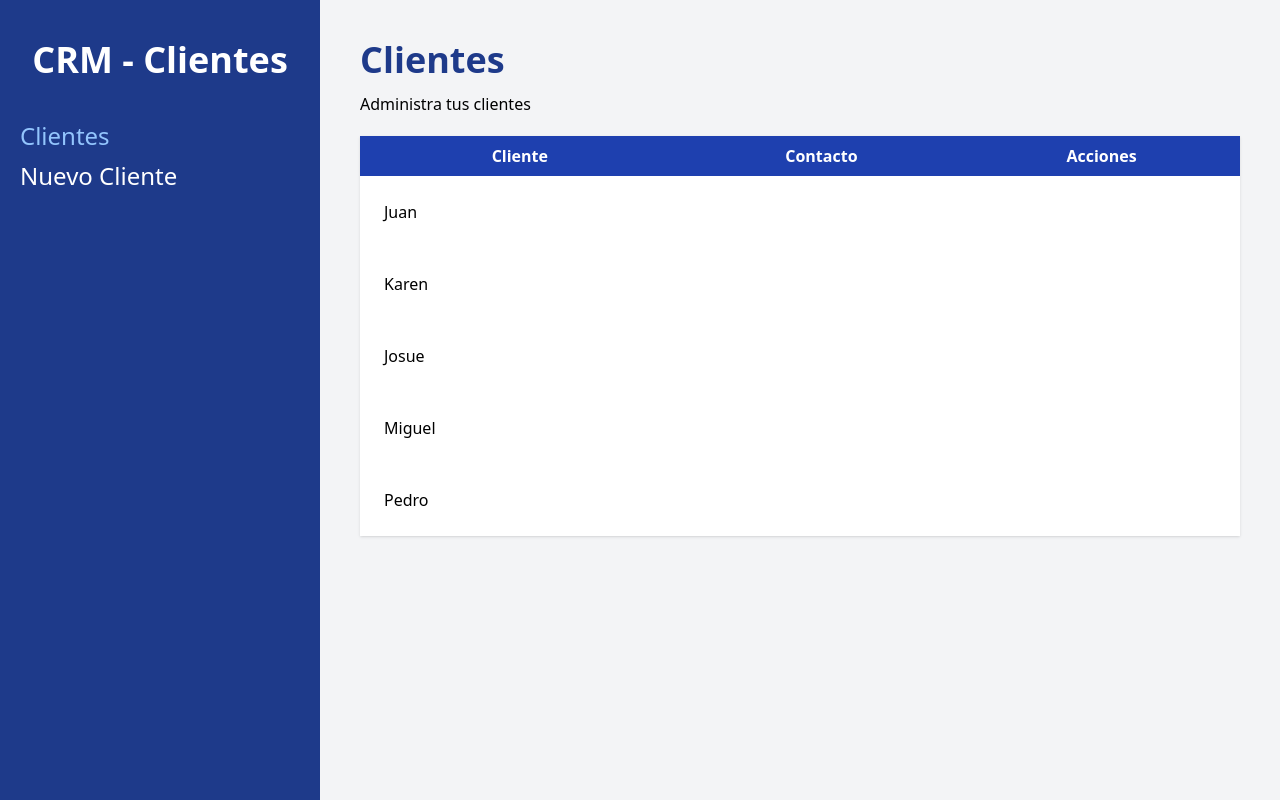
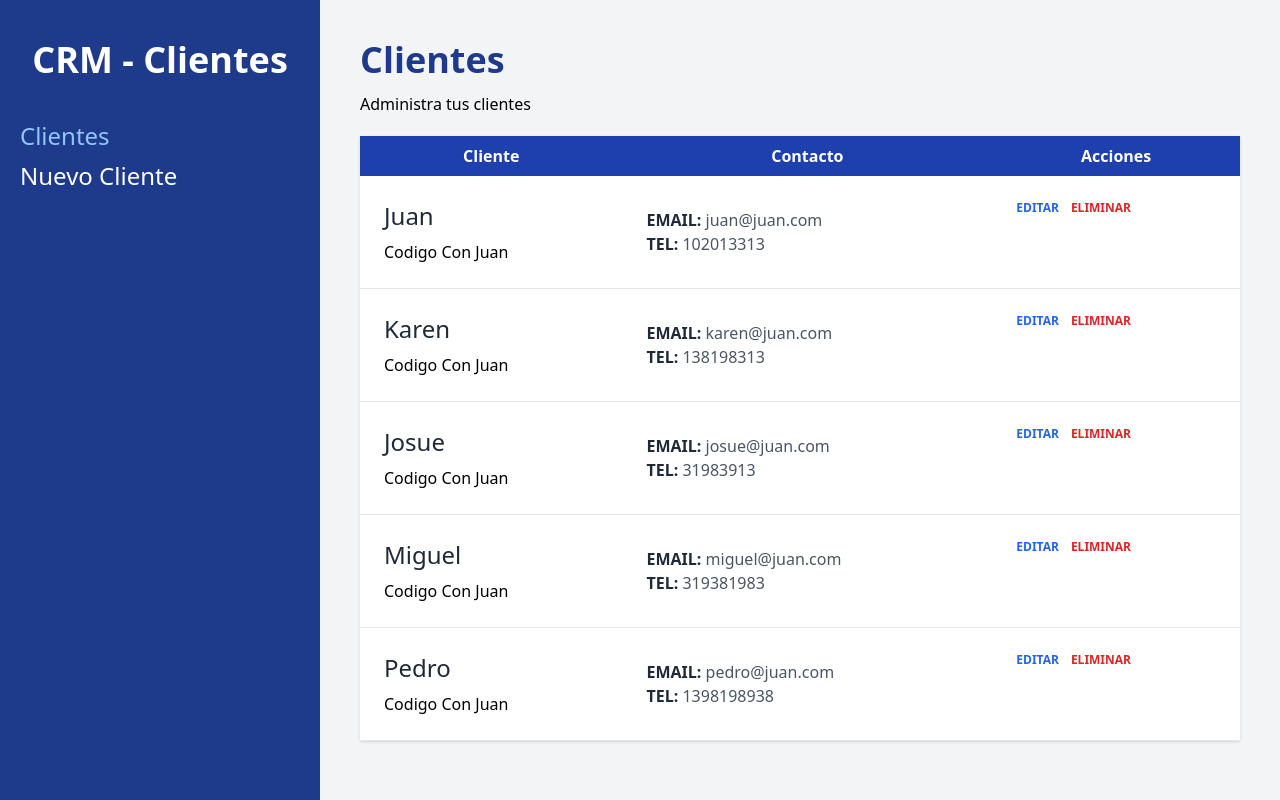
Before and after one commit to cesantaniello/crm-react, a React (Vite) app: page / in a window 1280 px wide. Built offline with nearby package versions, Linux system fonts and the light colour scheme.

Commit message:
Show client info

```diff
--- a/src/components/Cliente.jsx
+++ b/src/components/Cliente.jsx
@@ -2,9 +2,22 @@
     const {nombre, empresa, email, telefono, id} = cliente
 
     return (
-        <tr>
+        <tr className="border-b">
+            <td className="p-6 space-y-2">
+                <p className="text-2xl text-gray-800">{nombre}</p>
+                <p className="mt-2">{empresa}</p>
+            </td>
             <td className="p-6">
-                {nombre}
+                <p className="text-gray-600"><span className="text-gray-800 uppercase font-bold">Email: </span>{email}</p>
+                <p className="text-gray-600"><span className="text-gray-800 uppercase font-bold">Tel: </span>{telefono}</p>
+            </td>
+            <td className="p-6 flex gap-3">
+                <button type="button" className="text-blue-600 hover:text-blue-700 uppercase font-bold text-xs">
+                    Editar
+                </button>
+                <button type="button" className="text-red-600 hover:text-red-700 uppercase font-bold text-xs">
+                    Eliminar
+                </button>
             </td>
         </tr>
     )
```
